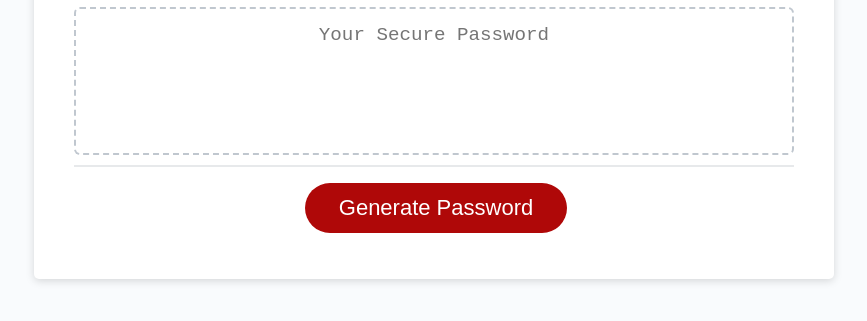
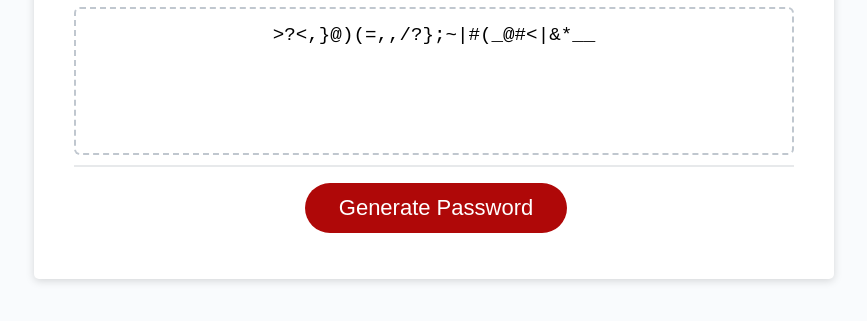
Before and after one commit to song-richard/passwordGenerator, a plain HTML site: page Develop/index.html in a window 1280 px wide. Both pictures are taken after a click on the button "Generate Password". Shown: the part 241-562 px from the top of the page, without its empty margins (206-1073 px from the left). Drawn offline with Linux system fonts and the light colour scheme.

Commit message:
Added JS code for password generation

```diff
--- a/Develop/script.js
+++ b/Develop/script.js
@@ -1,5 +1,15 @@
 // Assignment code here
+function generatePassword() {
+  let newPassword = ""
+  const char = "#$%&'()*+,-./:;<=>?@[^_`{|}~"
 
+
+  for (i = 0; i < char.length; i++) {
+    const randomIndex = Math.floor(Math.random() * char.length);
+    newPassword += char[randomIndex];
+  }
+  return newPassword
+}
 
 // Get references to the #generate element
 var generateBtn = document.querySelector("#generate");
```
Also changed, not shown: Develop/index.html (line endings or trailing spaces).
